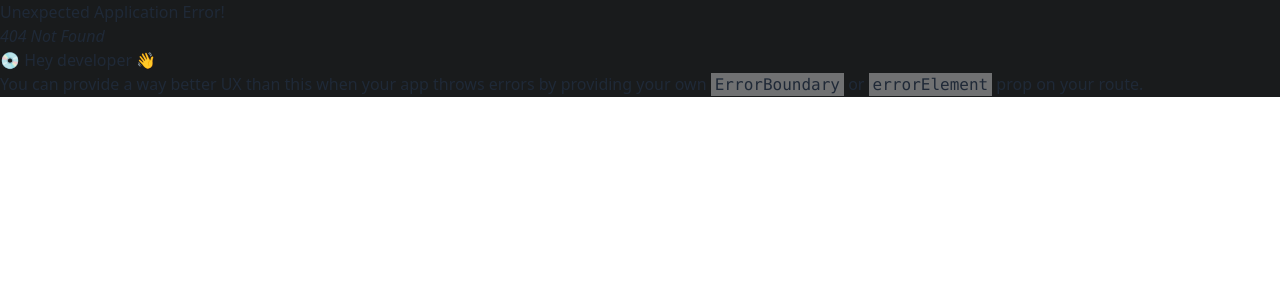
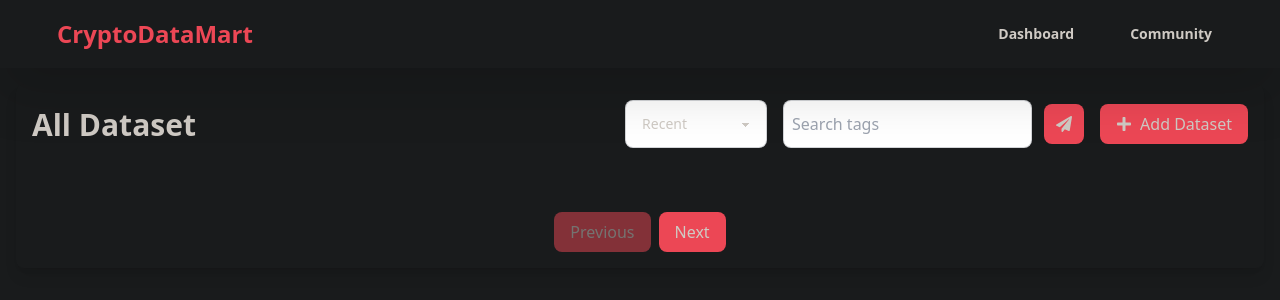
Before and after one commit to BrawlerXull/React-Vite-Tailwind-TS-Blockchain-Starter, a React (Vite) app in the folder frontend/: page /dashboard in a window 1280 px wide. Before the commit this address had no page. Shown: the top 300 px of the page. Built offline with nearby package versions, Linux system fonts and the light colour scheme.

Commit message:
Dashboard page basic structuer added

```diff
--- a/frontend/package.json
+++ b/frontend/package.json
@@ -11,6 +11,7 @@
   },
   "dependencies": {
     "daisyui": "^4.12.14",
+    "date-fns": "^4.1.0",
     "react": "^18.3.1",
     "react-dom": "^18.3.1",
     "react-hot-toast": "^2.4.1",
--- a/frontend/src/App.tsx
+++ b/frontend/src/App.tsx
@@ -6,11 +6,15 @@
   createBrowserRouter,
   createRoutesFromElements,
 } from "react-router-dom";
+import DashboardPage from "./pages/Dashboard.js";
 
 const router = createBrowserRouter(
   createRoutesFromElements(
     <Route path="/">
       <Route index element={<IndexPage />} />
+      <Route path="/dashboard">
+        <Route index element={<DashboardPage />} />
+      </Route>
     </Route>
   )
 );
--- a/frontend/src/components/MainHero.tsx
+++ b/frontend/src/components/MainHero.tsx
@@ -4,7 +4,7 @@
 const MainHero = () => {
   const { mainHero } = config;
   return (
-    <main className="mx-auto px-4 ">
+    <main className="mx-auto px-4 min-h-screen">
       <div className="sm:text-center lg:text-left">
         <h1 className="text-3xl tracking-tight font-extrabold text-primary_text sm:text-5xl lg:text-6xl">
           <span className="block xl:inline">{mainHero.title}</span>{" "}
--- /dev/null
+++ b/frontend/src/components/Spinner.tsx
@@ -0,0 +1,10 @@
+
+const Spinner = () => {
+  return (
+    <div className="flex items-center justify-center fixed inset-0 z-50">
+      <div className="w-12 h-12 border-4 border-primary border-dashed rounded-full animate-spin"></div>
+    </div>
+  );
+};
+
+export default Spinner;
--- /dev/null
+++ b/frontend/src/pages/Dashboard.tsx
@@ -0,0 +1,128 @@
+import React, { useEffect, useState } from "react";
+import { FaPlus, FaPaperPlane } from "react-icons/fa";
+import Header from "../components/Header";
+import { Link } from "react-router-dom";
+import Spinner from "../components/Spinner";
+
+const DashboardPage = () => {
+  const [sortMethod, setSortMethod] = useState("recent");
+  const [page, setPage] = useState(1);
+  const [loadingFirstTime, setLoadingFirstTime] = useState(true);
+  const [tags, setTags] = useState<string[]>([]);
+  const [newTag, setNewTag] = useState("");
+
+  useEffect(() => {
+    setLoadingFirstTime(false);
+  }, []);
+
+
+  const handleAddTag = (
+    e: React.KeyboardEvent<HTMLInputElement> | React.MouseEvent<HTMLButtonElement>
+  ) => {
+    if (e instanceof KeyboardEvent && e.key === "Enter") {
+      e.preventDefault();
+    }
+    if (
+      newTag.trim() &&
+      !tags
+        .map((tag) => tag.toLowerCase())
+        .includes(newTag.trim().toLowerCase())
+    ) {
+      setTags((prevTags) => [...prevTags, newTag.trim()]);
+      setNewTag("");
+    }
+  };
+
+
+  const handleTagRemove = (index: number) => {
+    setTags((prevTags) => prevTags.filter((_, i) => i !== index));
+  };
+
+  if (loadingFirstTime) {
+    return <Spinner />;
+  }
+
+  return (
+    <div>
+      <div className="w-full flex justify-center bg-background drop-shadow-2xl">
+        <Header />
+      </div>
+      <div className="min-h-screen bg-background text-primary_text p-4 flex flex-col items-start">
+        <div className="w-full bg-background p-4 rounded-lg shadow-lg">
+          <header className="flex flex-col lg:flex-row justify-between items-start lg:items-center mb-8">
+            <h1 className="text-3xl font-bold mb-4 lg:mb-0">All Dataset</h1>
+            <div className="flex flex-col lg:flex-row items-start lg:items-center space-y-4 lg:space-y-0 lg:space-x-4">
+              <select
+                className="select select-bordered w-full lg:w-auto"
+                value={sortMethod}
+                onChange={(e) => setSortMethod(e.target.value)}
+              >
+                <option value="recent">Recent</option>
+                <option value="oldest">Oldest</option>
+                <option value="popularity">Popularity</option>
+                <option value="views">Most Viewed</option>
+              </select>
+              <div className="flex items-center">
+                <input
+                  id="tags"
+                  type="text"
+                  value={newTag}
+                  onChange={(e) => setNewTag(e.target.value)}
+                  className="input input-bordered w-full lg:w-auto p-2"
+                  placeholder="Search tags"
+                />
+                <button
+                  type="button"
+                  onClick={handleAddTag}
+                  className="ml-3 p-3 rounded-lg bg-primary text-primary_text hover:bg-border hover:text-primary"
+                >
+                  <FaPaperPlane />
+                </button>
+              </div>
+
+              <Link to="add-post">
+                <button className="bg-primary text-primary_text hover:bg-border hover:text-primary px-4 py-2 rounded-lg flex items-center">
+                  <FaPlus className="mr-2" /> Add Dataset
+                </button>
+              </Link>
+            </div>
+          </header>
+          <div className="flex flex-wrap mt-4 lg:mt-0">
+            {tags.map((tag, index) => (
+              <span
+                key={index}
+                className="bg-primary/10 text-primary_text/70 px-2 py-1 rounded-full mr-2 mb-2 text-base"
+              >
+                {tag}
+                <button
+                  onClick={() => handleTagRemove(index)}
+                  className="ml-1 text-primary hover:text-tertiary"
+                >
+                  &times;
+                </button>
+              </span>
+            ))}
+          </div>
+
+          <div className="flex justify-center mt-8">
+            <button
+              onClick={() => setPage(page - 1)}
+              disabled={page === 1}
+              className="px-4 py-2 mx-1 bg-primary text-primary_text rounded-lg disabled:opacity-50"
+            >
+              Previous
+            </button>
+            <button
+              onClick={() => setPage(page + 1)}
+              className="px-4 py-2 mx-1 bg-primary text-primary_text rounded-lg disabled:opacity-50"
+            >
+              Next
+            </button>
+          </div>
+        </div>
+      </div>
+    </div>
+  );
+};
+
+export default DashboardPage;
--- /dev/null
+++ b/frontend/src/utils/formatdate.ts
@@ -0,0 +1,21 @@
+import { format, isToday, isYesterday, isThisYear } from "date-fns";
+
+const formatDate = (date : number | string | Date) => {
+  const parsedDate = new Date(date);
+
+  if (isToday(parsedDate)) {
+    return `Today ${format(parsedDate, "p")}`;
+  }
+
+  if (isYesterday(parsedDate)) {
+    return `Yesterday ${format(parsedDate, "p")}`;
+  }
+
+  if (isThisYear(parsedDate)) {
+    return format(parsedDate, "d MMM p");
+  }
+
+  return format(parsedDate, "dd/MM/yy p");
+};
+
+export default formatDate;
```
Also changed, not shown: 1 other file (tests, documents, lock files or other folders).
